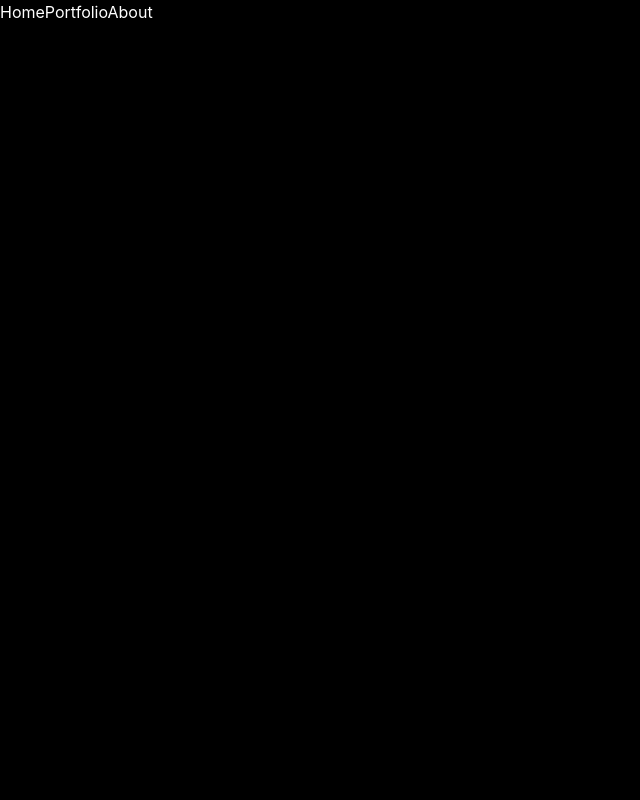
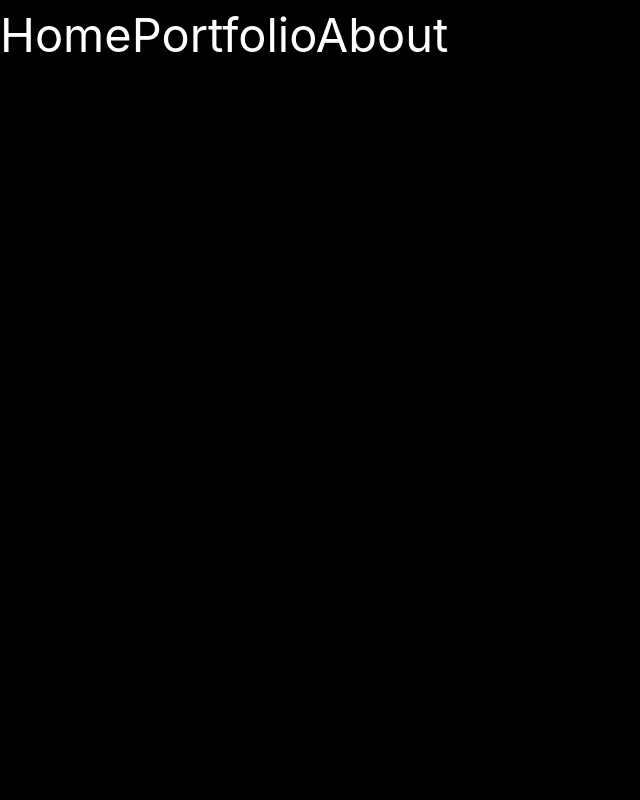
Before and after one commit to krisxcrash/caw, a Gatsby site in the folder portfolio/: page / in a window 1280 px wide. Shown: the top 800 px of the page, without its empty margins (0-640 px from the left). Built offline with nearby package versions, Linux system fonts and the light colour scheme; Gatsby itself is replaced by a stand-in of ours.

Commit message:
added xl to theme

```diff
--- a/portfolio/src/components/organisms/Menu.js
+++ b/portfolio/src/components/organisms/Menu.js
@@ -28,5 +28,6 @@ const Container = styled.div`
 
 const Link = styled.a`
   color: ${({ theme }) => theme.colors.white};
+  font-size: ${({ theme }) => theme.fontSize.extraLarge};
 `
 export default withTheme(Menu)
--- a/portfolio/src/shared/theme.js
+++ b/portfolio/src/shared/theme.js
@@ -6,6 +6,7 @@ const theme = {
     white: "#ffffff",
   },
   fontSize: {
+    extraLarge: "47px",
     large: "40px",
     normal: "24px",
     small: "16px",
```
